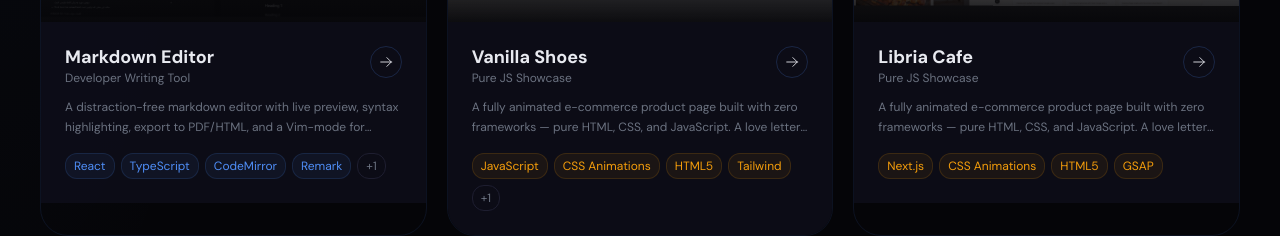
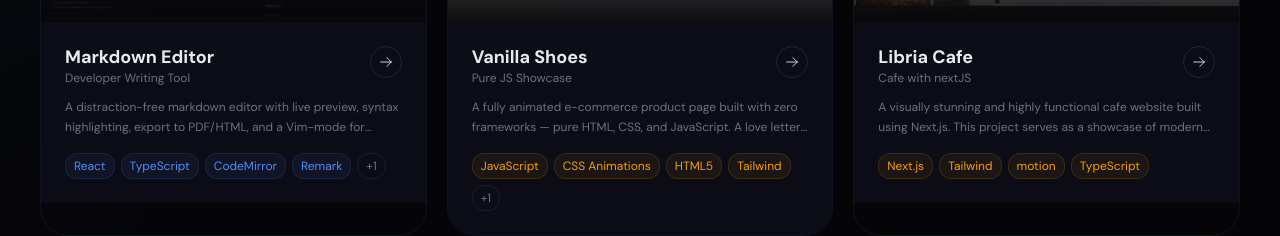
Before and after one commit to Epic2077/potfolio, a Next.js app: page / in a window 1280 px wide. Shown: the part 4325-4561 px from the top of the page. Built offline with nearby package versions, Linux system fonts and the light colour scheme; grey boxes are pictures that could not be loaded.

Commit message:
fix: project description

```diff
--- a/src/app/components/ProjectsSection.tsx
+++ b/src/app/components/ProjectsSection.tsx
@@ -118,16 +118,17 @@ const PROJECTS: Project[] = [
   {
     id: 'libria-cafe',
     title: 'Libria Cafe',
-    subtitle: 'Pure JS Showcase',
-    problem: "Proving that you don't need a framework to build something beautiful.",
+    subtitle: 'Cafe with nextJS',
+    problem:
+      'Showcasing a cafe website built with Next.js, demonstrating modern web development techniques and design principles.',
     description:
-      'A fully animated e-commerce product page built with zero frameworks — pure HTML, CSS, and JavaScript. A love letter to web fundamentals.',
-    tech: ['Next.js', 'CSS Animations', 'HTML5', 'GSAP'],
+      "A visually stunning and highly functional cafe website built using Next.js. This project serves as a showcase of modern web development techniques, including server-side rendering, dynamic routing, and responsive design. The website features an elegant design that captures the cozy and inviting atmosphere of a cafe, while also providing users with an intuitive interface to explore the menu, make reservations, and learn about the cafe's story.",
+    tech: ['Next.js', 'Tailwind', 'motion', 'TypeScript'],
     color: '#F59E0B',
     accentColor: '#06B6D4',
     image: '/assets/images/libria.png',
     imageAlt:
-      'Minimalist white sneaker on warm amber-toned studio background with soft dramatic shadows',
+      'Cozy cafe website with warm color palette, featuring a welcoming homepage, menu page with delicious offerings, and an about page sharing the cafe’s story, all built with Next.js and Tailwind CSS.',
     github: 'https://github.com/Epic2077/libria-cafe',
     span: '',
   },
```
